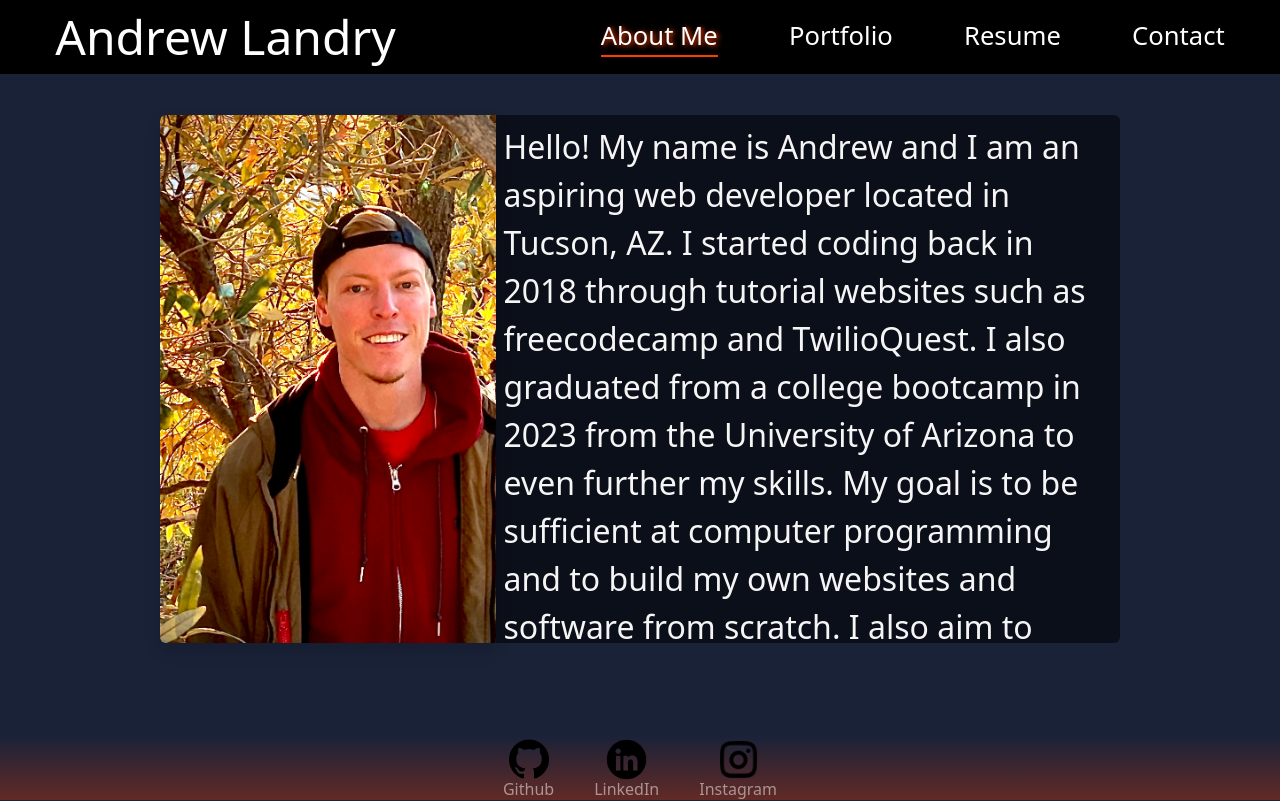
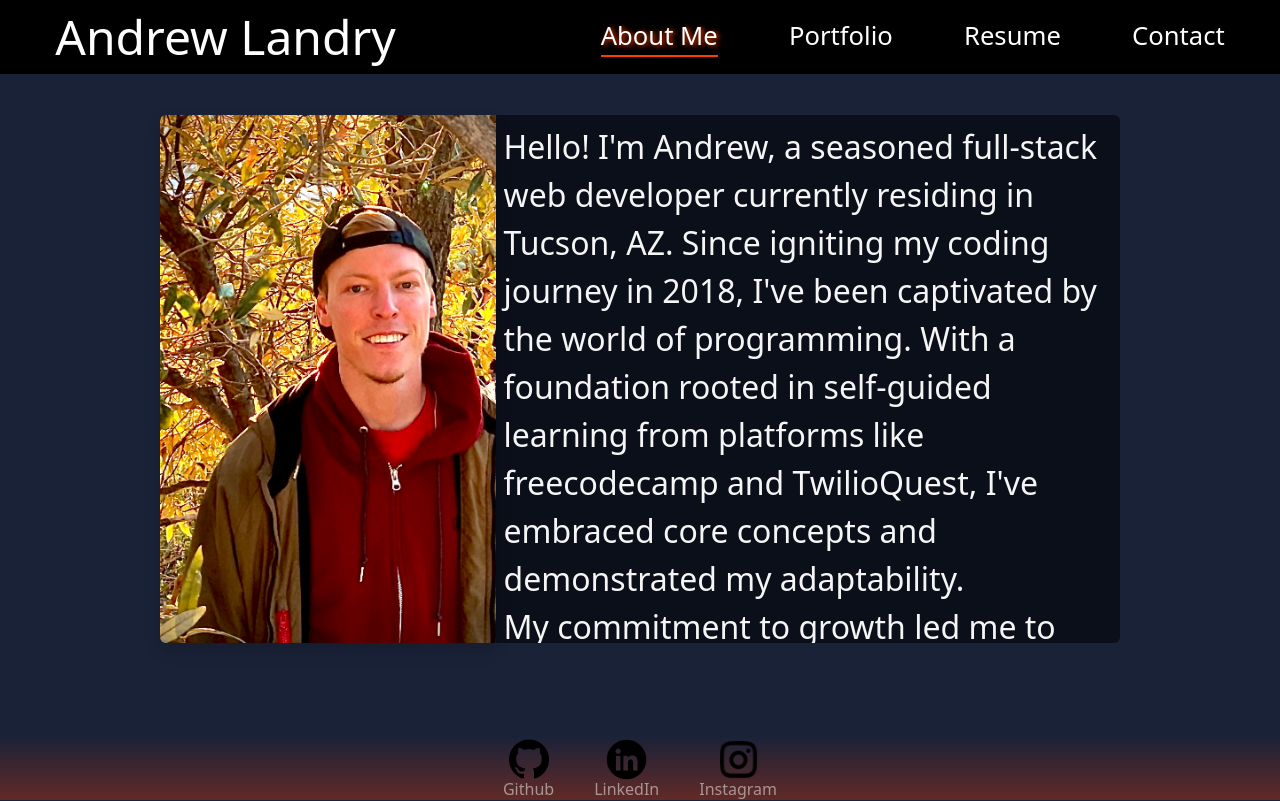
Before and after one commit to Landycodes/React-Portfolio, a React (Create React App) app: page / in a window 1280 px wide. Built offline with nearby package versions, Linux system fonts and the light colour scheme.

Commit message:
changed about me summary

```diff
--- a/src/components/pages/AboutMe.js
+++ b/src/components/pages/AboutMe.js
@@ -12,17 +12,35 @@ export default function AboutMe() {
     <div className="bgColor">
       <div className="aboutme p-3">
         <p className="bio text-start contentbg p-2 rounded-end lh-base m-0">
-          Hello! My name is Andrew and I am an aspiring web developer located in
-          Tucson, AZ. I started coding back in 2018 through tutorial websites
-          such as freecodecamp and TwilioQuest. I also graduated from a college
-          bootcamp in 2023 from the University of Arizona to even further my
-          skills. My goal is to be sufficient at computer programming and to
-          build my own websites and software from scratch. I also aim to achieve
-          an employable amount of knowledge in web development to secure a job
-          doing something in which I am interested in and enjoy doing. I love
-          learning and I am excited for the future! My hobbies and interests
-          outside of computer programming are skateboarding, fixing things like
-          cars or smartphones. I also enjoy hiking and being active outside!
+          {/* Hello! My name is Andrew and I am a full-stack web developer located
+          in Tucson, AZ. I started coding back in 2018 and am a mostly self
+          tought programmer with assistents learning core concepts through
+          tutorial websites such as freecodecamp and TwilioQuest. I also
+          graduated from a college bootcamp in 2023 from the University of
+          Arizona to even further my skills. My goal is to secure a job doing
+          something in which I am passionate in and enjoy doing. I love learning
+          and I am excited for the future! My hobbies and interests outside of
+          computer programming are skateboarding, fixing things like cars or
+          smartphones. I also enjoy hiking and being active outside! */}
+          Hello! I'm Andrew, a seasoned full-stack web developer currently
+          residing in Tucson, AZ. Since igniting my coding journey in 2018, I've
+          been captivated by the world of programming. With a foundation rooted
+          in self-guided learning from platforms like freecodecamp and
+          TwilioQuest, I've embraced core concepts and demonstrated my
+          adaptability.
+          <br></br>
+          My commitment to growth led me to complete a rigorous college bootcamp
+          at the University of Arizona in 2023. This academic pursuit not only
+          deepened my skills but also solidified my passion for coding. Beyond
+          programming, I'm an avid skateboarder and hands-on problem solver.
+          Whether it's fixing cars or hiking, I channel the same vigor into
+          everything I do.
+          <br></br>
+          I'm thrilled about the possibilities that lie ahead and eager to
+          contribute my expertise to a dynamic team. My journey as a programmer
+          has only just begun, and I'm excited to explore new avenues of
+          innovation and collaboration. Thank you for considering me as a
+          potential asset to your team. Let's shape the future together!
         </p>
         <img
           src="./Assets/profilePic.jpeg"
```
